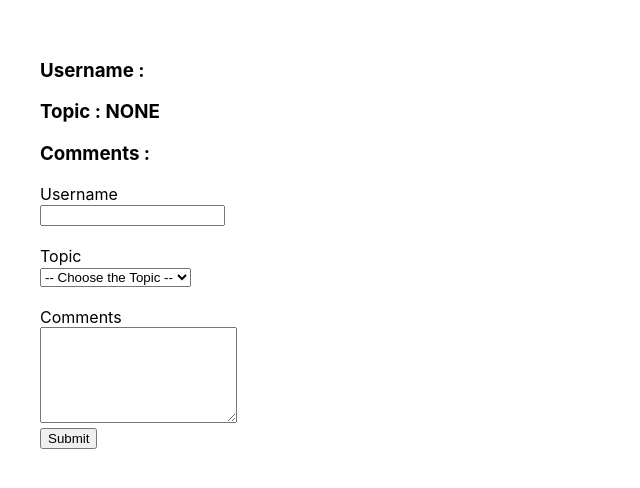
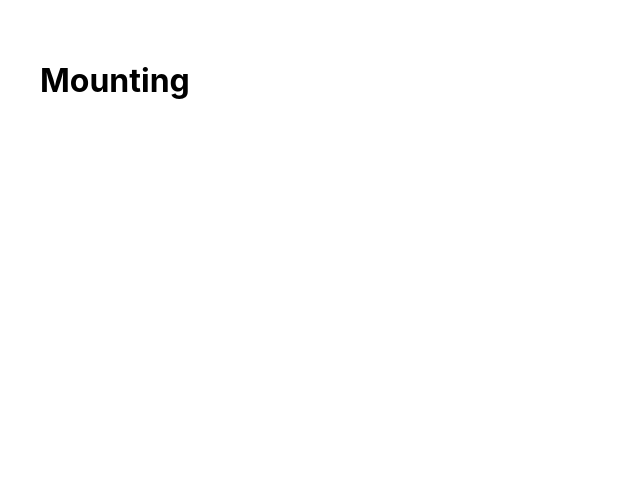
Before and after one commit to Unit-Git/ReactJS-beginner-Codevolution, a React (Create React App) app: page / in a window 1280 px wide. Shown: the top 488 px of the page, without its empty margins (0-640 px from the left). Built offline with nearby package versions, Linux system fonts and the light colour scheme.

Commit message:
lifecycle

```diff
--- a/src/App.js
+++ b/src/App.js
@@ -1,6 +1,7 @@
 import React from 'react';
 import './App.css';
-import Forms from './components/Forms';
+import LifecycleA from './components/LifecycleA';
+// import Forms from './components/Forms';
 // import EventBind from './components/EventBind';
 // import ParentConmponent from './components/ParentConmponent';
 // import UserGreeting from './components/UserGreeting';
@@ -50,7 +51,8 @@ function App() {
 			<span>with file css</span>
 			<InlineCss /> */}
 
-			<Forms />
+			{/* <Forms /> */}
+			<LifecycleA />
 		</div>
 	);
 }
--- /dev/null
+++ b/src/components/LifecycleA.jsx
@@ -0,0 +1,33 @@
+import React, { Component, Fragment } from 'react';
+
+class LifecycleA extends Component {
+	constructor(props) {
+		super(props);
+
+		this.state = {
+			name: 'tess',
+		};
+
+		console.log('LifeCycle construc');
+	}
+
+	static getDerivedStateFromProps(props, state) {
+		console.log('lifeCycle getDerived');
+		return null;
+	}
+
+	componentDidMount() {
+		console.log('LifeCycle Didmount');
+	}
+
+	render() {
+		console.log('LifeCycle Render');
+		return (
+			<Fragment>
+				<h1>Mounting</h1>
+			</Fragment>
+		);
+	}
+}
+
+export default LifecycleA;
```
